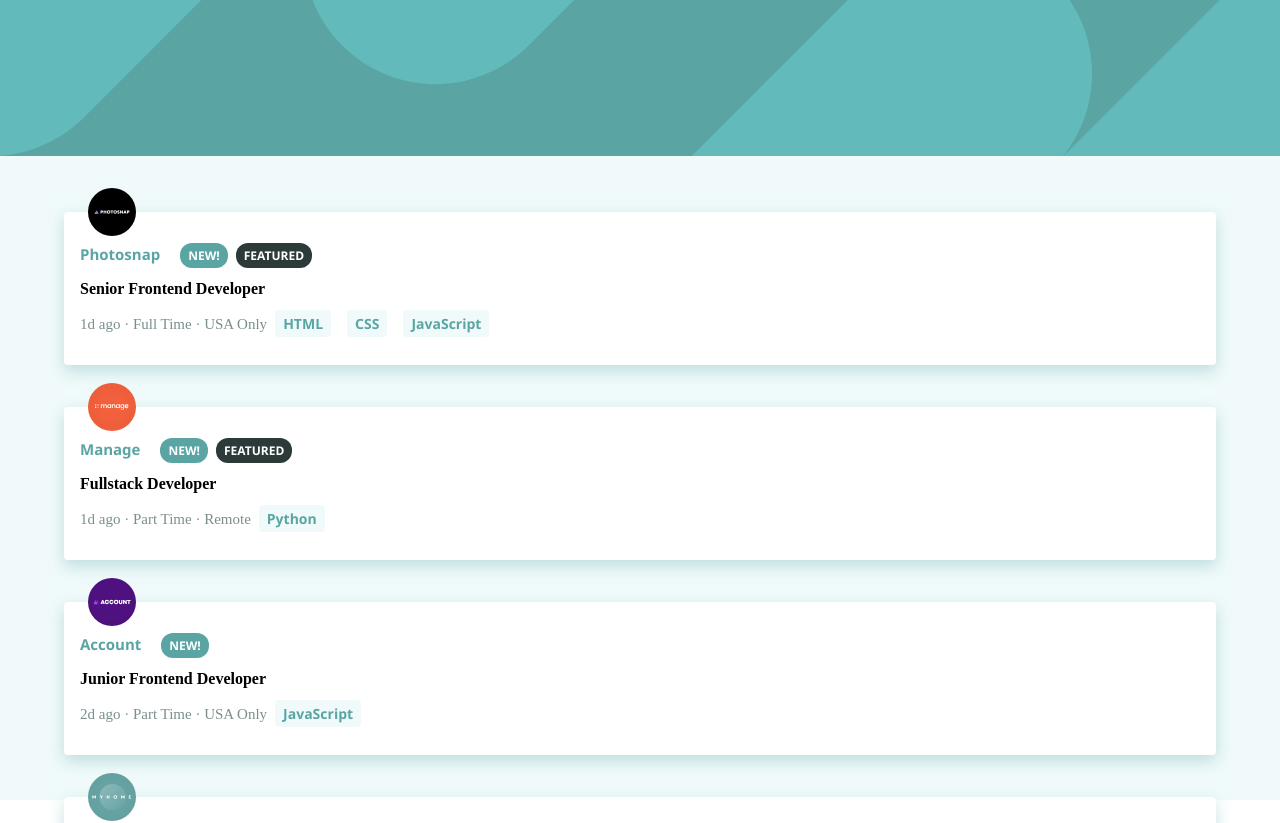
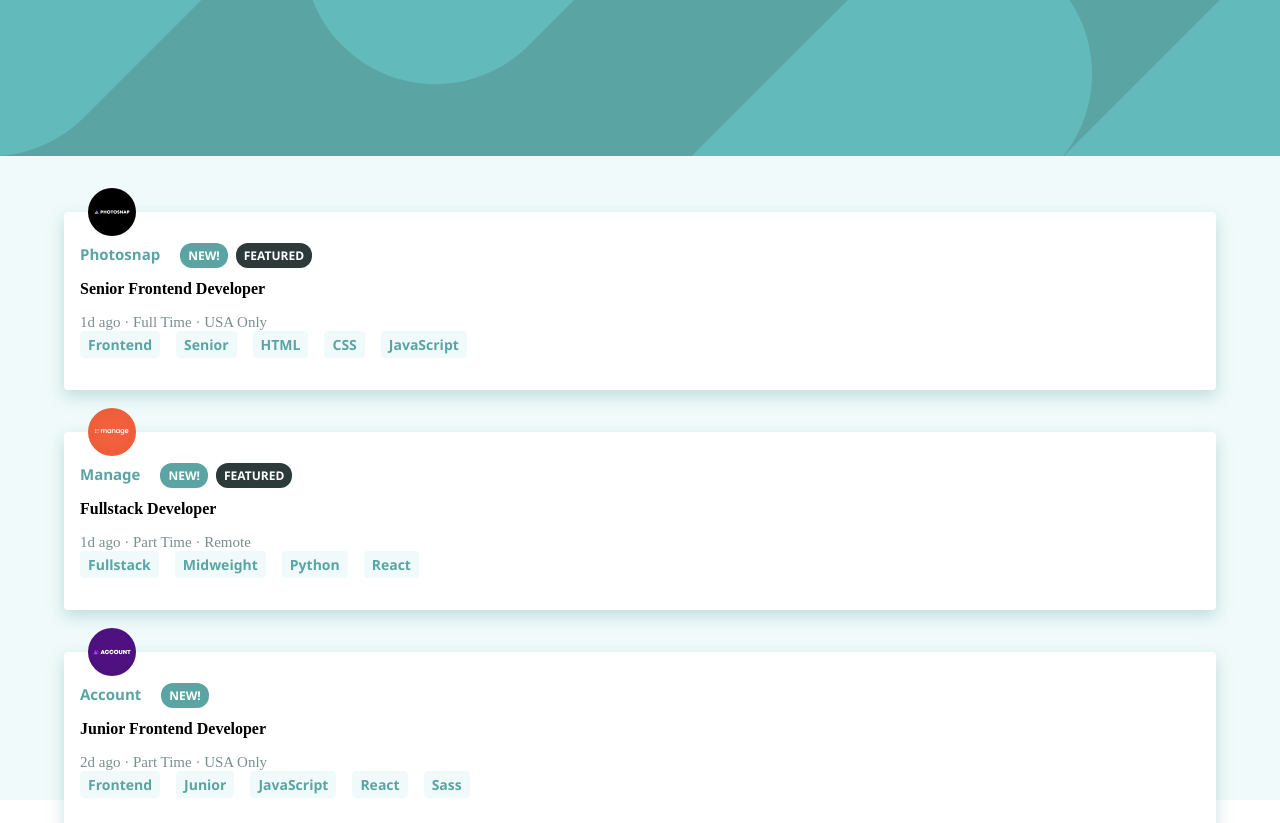
Before and after one commit to TKadyear/job-listing, a React (Create React App) app: page / in a window 1280 px wide. Shown: the top 823 px of the page. Built offline with nearby package versions, Linux system fonts and the light colour scheme.

Commit message:
Added a Container for all requirements to the job

```diff
--- a/src/components/CardTemplate.js
+++ b/src/components/CardTemplate.js
@@ -54,13 +54,17 @@ const Divider = styled.hr`
     display:none;
   }
 `
-
+const ContainerRequirements = styled.div`
+  display: flex;
+  flex-flow: row wrap;
+  gap: 1rem;
+`
 const DevTag = styled.p`
   display: inline;
   font-family: 'Segoe UI', Tahoma, Geneva, Verdana, sans-serif;
   background-color: var(--bg-primary);
   padding: 4px 8px;
-  margin: 0 0.5rem;
+  margin: 0;
   border-radius: 4px;
   color: var(--primary);
   font-weight: bold;
@@ -68,9 +72,12 @@ const DevTag = styled.p`
 `
 export const CardTemplate = (props) => {
   const job = props.data;
-  const LanguagesRequired = () => job.languages.map(language =>
-    <DevTag key={job.company + language}>{language}</DevTag>
-  )
+  const Requirements = () => {
+    const listRequired = [job.role, job.level, ...job.languages, ...job.tools]
+    return listRequired.map(language =>
+      <DevTag key={job.company + language}>{language}</DevTag>
+    )
+  }
   const detail = `${job.postedAt} · ${job.contract} · ${job.location}`
   return (
     <ContainerCard>
@@ -83,7 +90,7 @@ export const CardTemplate = (props) => {
       <JobPosition>{job.position}</JobPosition>
       <DetailsJob>{detail}</DetailsJob>
       <Divider />
-      {LanguagesRequired()}
+      <ContainerRequirements>{Requirements()}</ContainerRequirements>
 
     </ContainerCard >
   );
```
